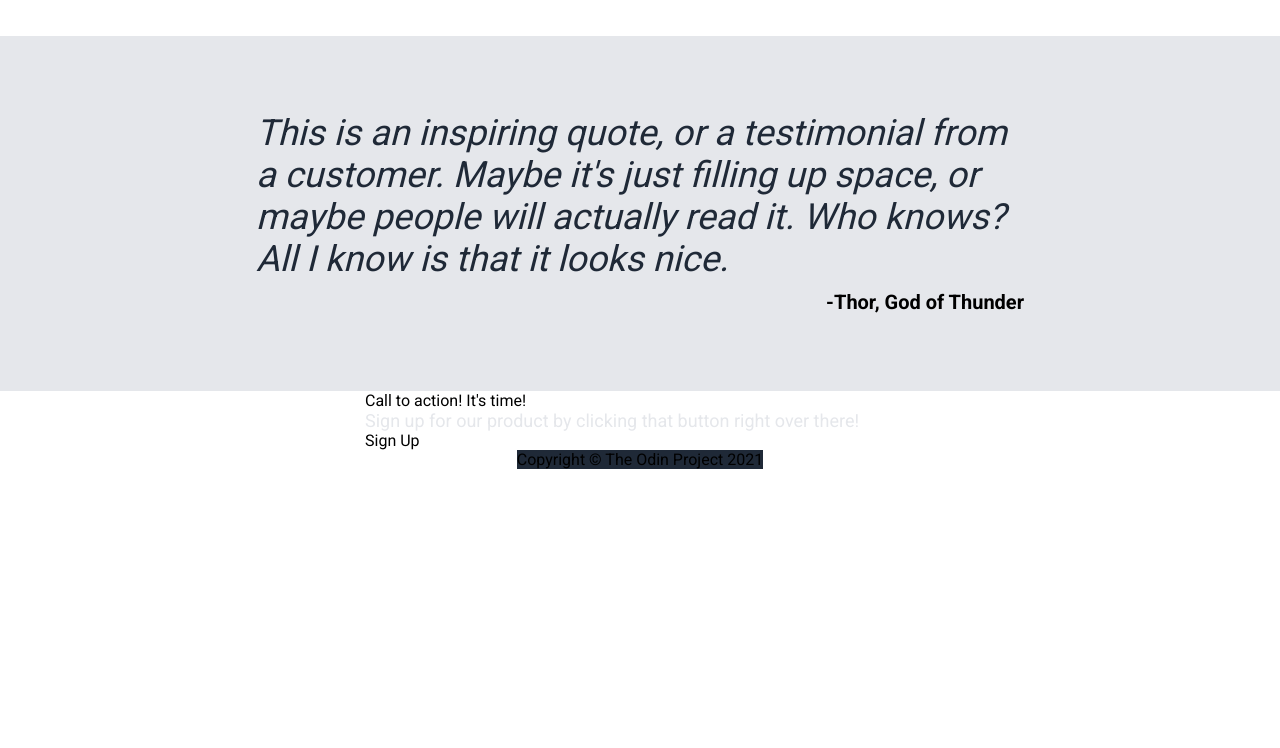
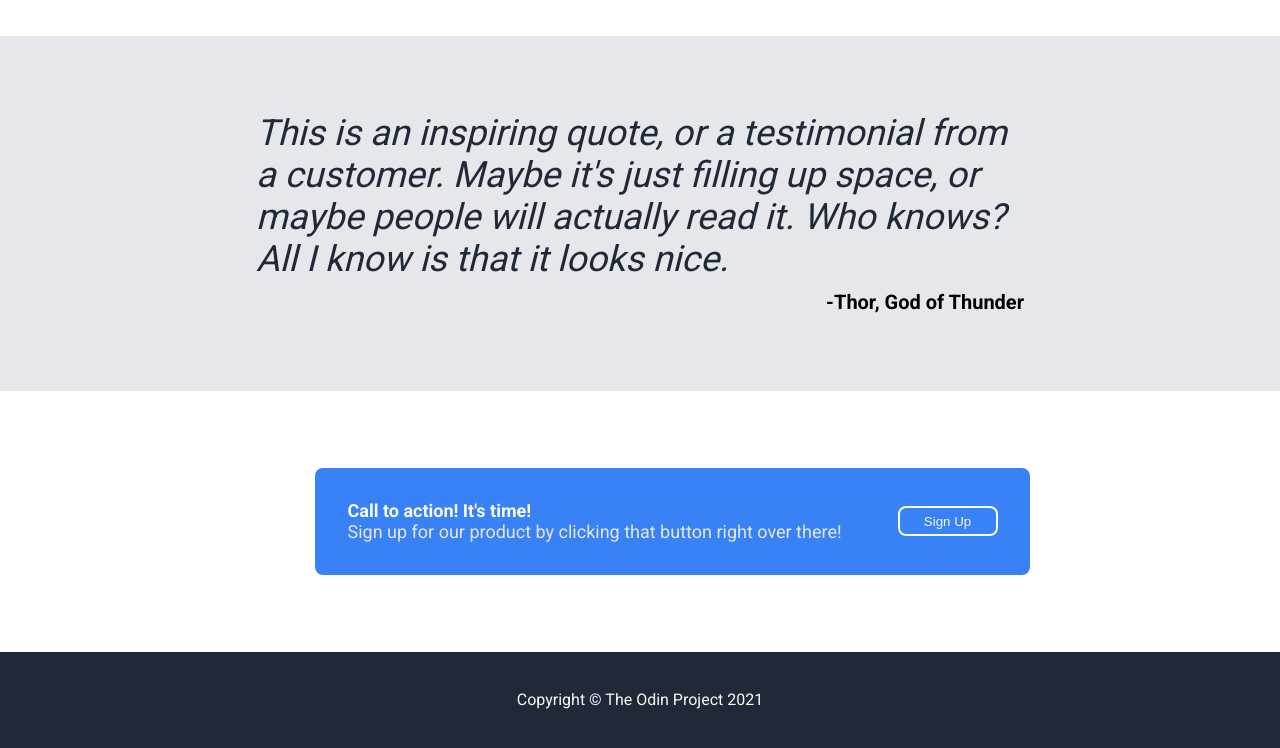
Before and after one commit to emett6/LandingPage, a plain HTML site: page index.html in a window 1280 px wide. Shown: the part 736-1484 px from the top of the page. Before the commit the page ends 1205 px from the top, so only its background shows below. Drawn offline with Linux system fonts and the light colour scheme.

Commit message:
Finish webpage

```diff
--- a/index.html
+++ b/index.html
@@ -85,25 +85,21 @@
         </div>
         <div class="container5">
             <div class="card2">
-                <div class="header4">
+                <div class="text1">
+                    <div class="header4">
                     Call to action! It's time!
+                    </div>
+                    <div class="information">
+                    Sign up for our product by clicking that button right over there!
+                    </div>
                 </div>
-                <div class="information">
-                    Sign up for our product by clicking that button right over there!
-                </div>
-                <div class="button2">
+                <button class="button2">
                     Sign Up
-                </div>
+                </button>
             </div>
         </div>
         <div class="footer">
             Copyright © The Odin Project 2021
         </div>
-
-
-
     </body>
-
-
-
     </html>
--- a/style.css
+++ b/style.css
@@ -7,7 +7,6 @@ body {
     margin: 0;
     padding: 0;
     font-family: Roboto, Oxygen, Ubuntu, Cantarell, 'Open Sans', 'Helvetica Neue', sans-serif;
-
 }
 .footer, .container1, .container2 {
     background-color: #1f2937;
@@ -23,7 +22,6 @@ body {
     padding: 30px;
     display: flex;
     justify-content: space-between;
-
 }
 ul {
     font-weight: 100;
@@ -61,7 +59,6 @@ ul {
     font-size: 18px;
     color: #e5e7eb;
     width: 550px;
-
 }
 .image {
     background-color: gray;
@@ -72,7 +69,6 @@ ul {
     justify-content: center;
     align-items: center;
     border-radius: 8px;
-
 }
 .button {
     background-color: #3882f6;
@@ -85,7 +81,6 @@ ul {
     align-items: center;
     justify-content: center;
     display: flex;
-
 }
 .container3 {
     display: flex;
@@ -107,7 +102,6 @@ ul {
     gap: 40px;
     align-items: center;
     justify-content: center;
-
 }
 .card {
     display: flex;
@@ -116,7 +110,6 @@ ul {
     gap: 10px;
     justify-content: center;
     align-items: center;
-
 }
 .image2 {
     height: 200px;
@@ -125,7 +118,6 @@ ul {
     border-radius: 8px;
     display: flex;
     opacity: 50%;
-
 }
 .subtext {
     display: flex;
@@ -142,7 +134,6 @@ ul {
     padding-top: 6%;
     padding-bottom: 6%;
     gap: 10px;
-
 }
 .quote {
     font-size: 36px;
@@ -158,4 +149,45 @@ ul {
 }
 .container5 {
     display: flex;
+    padding-top: 6%;
+    padding-bottom: 6%;
+    gap: 10px;
 }
+.card2 {
+    background-color: #3882f6;
+    padding: 5%;
+    border-radius: 8px;
+    display: flex;
+    justify-content: space-between;
+    align-items: center;
+}
+.text1, .text1 .information{
+    display: flex;
+    flex-direction: column;
+}
+.header4 {
+    font-size: 18px;
+    font-weight: bold;
+    color: #f9faf8;
+}
+.button2 {
+    color: #f9faf8;
+    display: flex;
+    flex-direction: row;
+    height: 30px;
+    width: 100px;
+    align-items: center;
+    justify-content: center;
+    background-color: #3882f6;
+    border: 2px solid #f9faf8;
+    border-radius: 8px;
+}
+.footer {
+    width: 100%;
+    padding-top: 3%;
+    padding-bottom: 3%;
+    color: #f9faf8;
+    align-items: center;
+    justify-content: center;
+    display: flex;
+}
```
